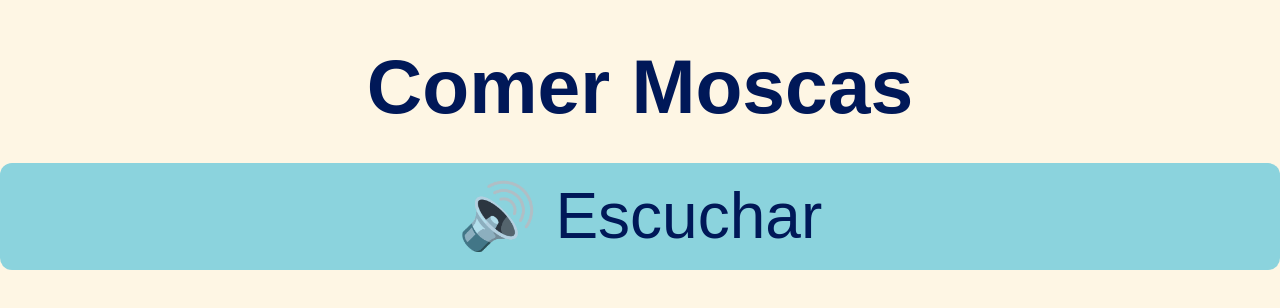
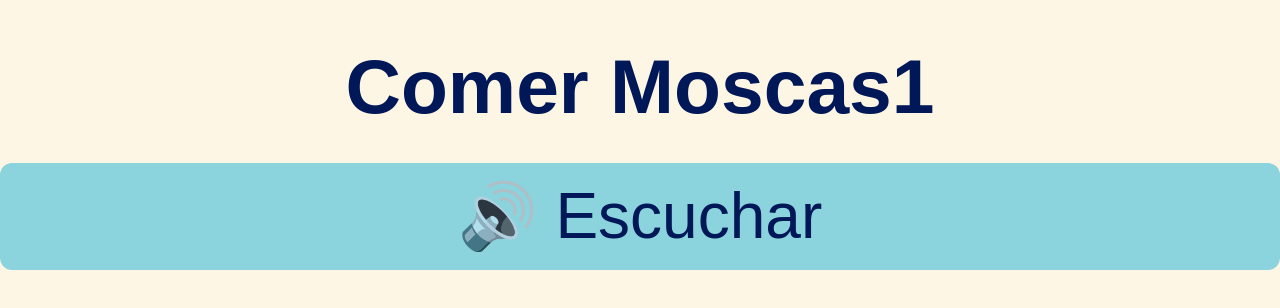
Before and after one commit to richardfoos/spanish-display, a plain HTML site: page index.html in a window 1280 px wide. Shown: the part 244-552 px from the top of the page. Drawn offline with Linux system fonts and the light colour scheme.

Commit message:
Add files via upload

```diff
--- a/index.html
+++ b/index.html
@@ -37,7 +37,7 @@
   </style>
 </head>
 <body>
-  <h1>Comer Moscas</h1>
+  <h1>Comer Moscas1</h1>
   <button onclick="document.getElementById('audio').play()">🔊 Escuchar</button>
   <audio id="audio">
     <source src="https://drive.google.com/uc?export=download&id=1FYZjL91pLN4W2CvWygcK36WppRNCtUer" type="audio/mpeg">
```
